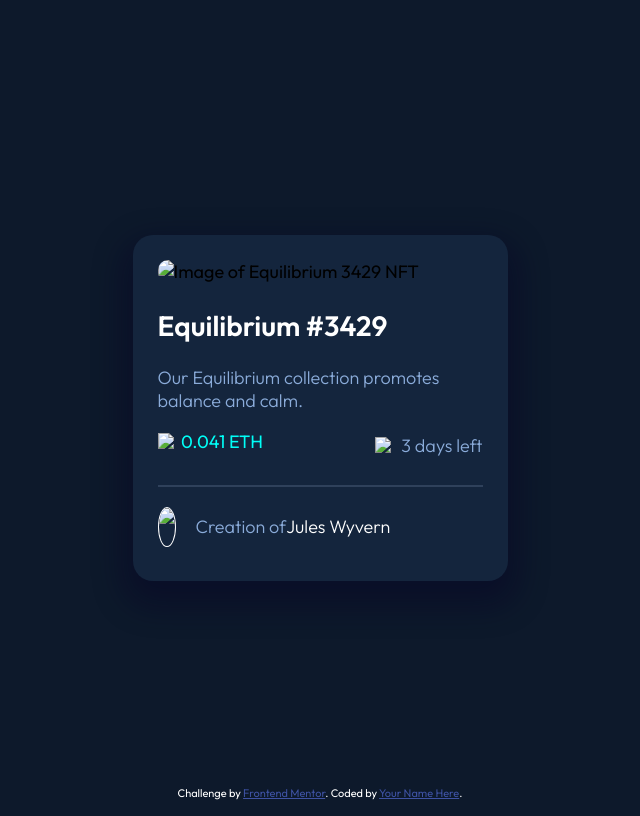
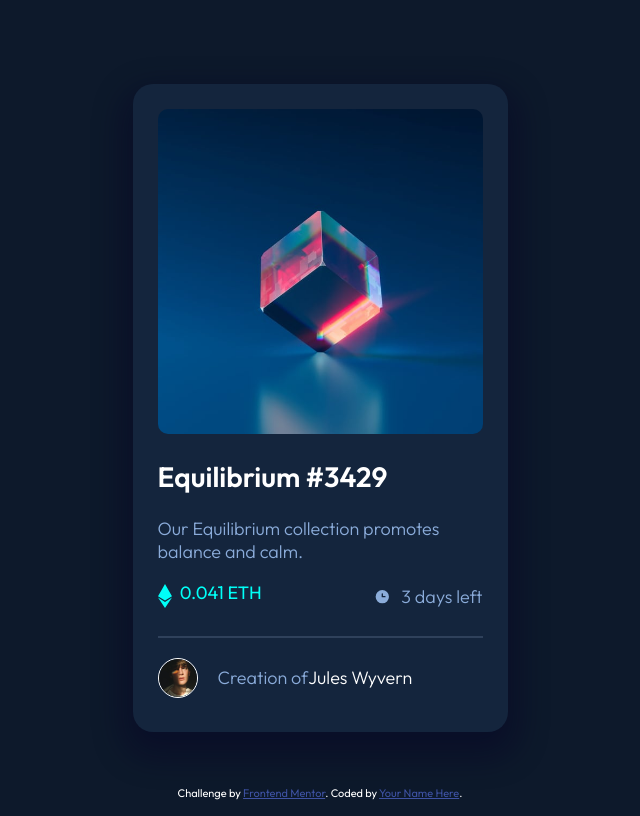
Before and after one commit to ya-hs/nft-preview-card, a plain HTML site: page index.html in a window 1280 px wide. Shown: the whole page, without its empty margins (328-968 px from the left). Drawn offline with Linux system fonts and the light colour scheme; the site is published under a folder, as on GitHub Pages, so addresses that start at the root find nothing.

Commit message:
Update index.html

```diff
--- a/index.html
+++ b/index.html
@@ -12,7 +12,7 @@
 <body>
   <main>
 
-    <img src="/images/image-equilibrium.jpg" alt="Image of Equilibrium 3429 NFT" id="preview-image"/>
+    <img src="./images/image-equilibrium.jpg" alt="Image of Equilibrium 3429 NFT" id="preview-image"/>
 
     <h1>Equilibrium #3429</h1>
 
@@ -20,19 +20,19 @@
 
     <div class="stat-wrapper">
       <div class="price">
-        <img src="/images/icon-ethereum.svg"/>
+        <img src="./images/icon-ethereum.svg"/>
         <p>0.041 ETH</p>
       </div>
 
       <div class="time-left">
-        <img src="/images/icon-clock.svg"/>
+        <img src="./images/icon-clock.svg"/>
         <p>3 days left</p>
       </div>
     </div>
     <div class="sep-line"></div>
 
     <div class="creator">
-      <img src="/images/image-avatar.png"/>
+      <img src="./images/image-avatar.png"/>
       <p class="creator">Creation of <a href="">Jules Wyvern</a></p>
     </div>
   </main>
```
